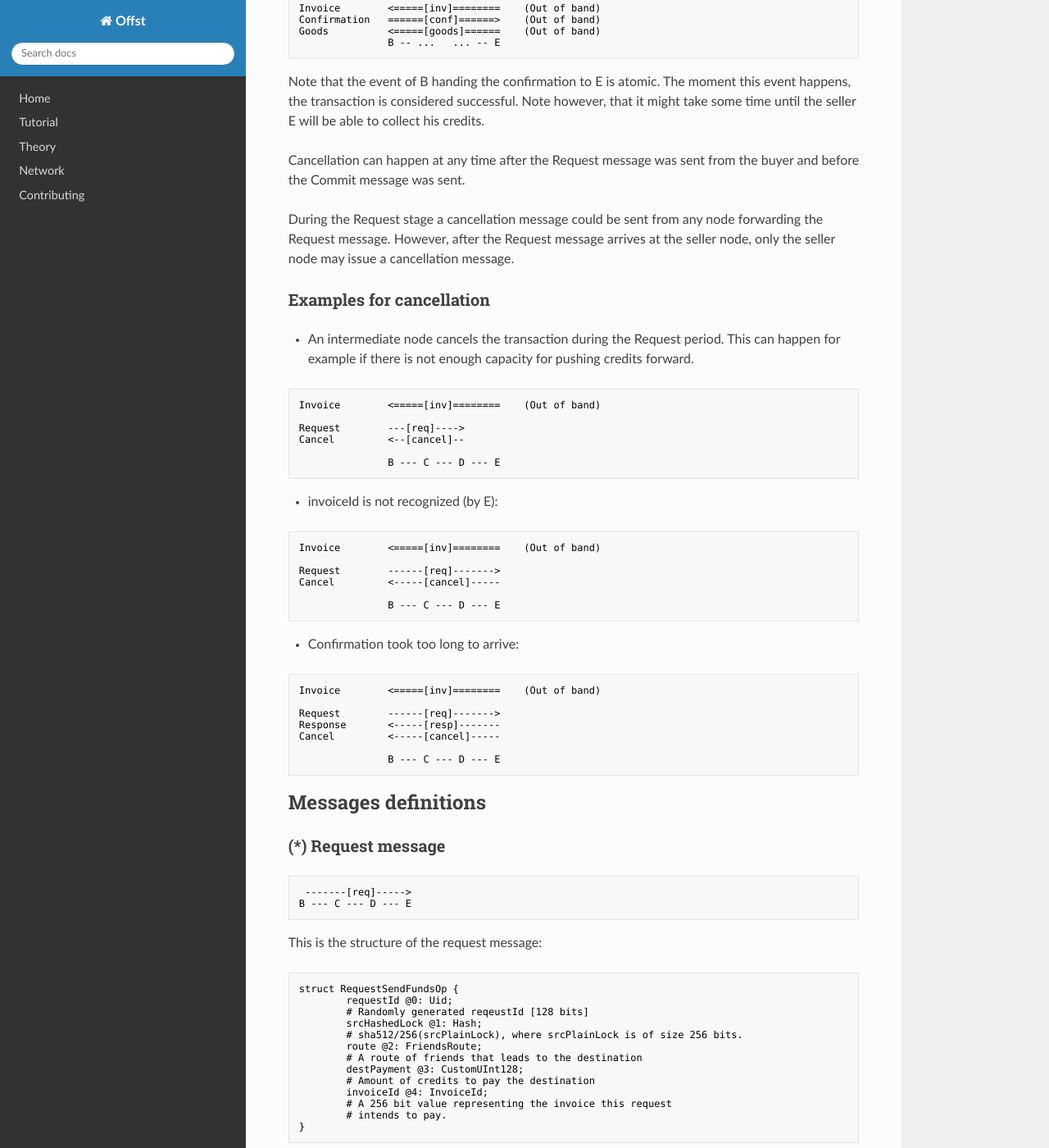
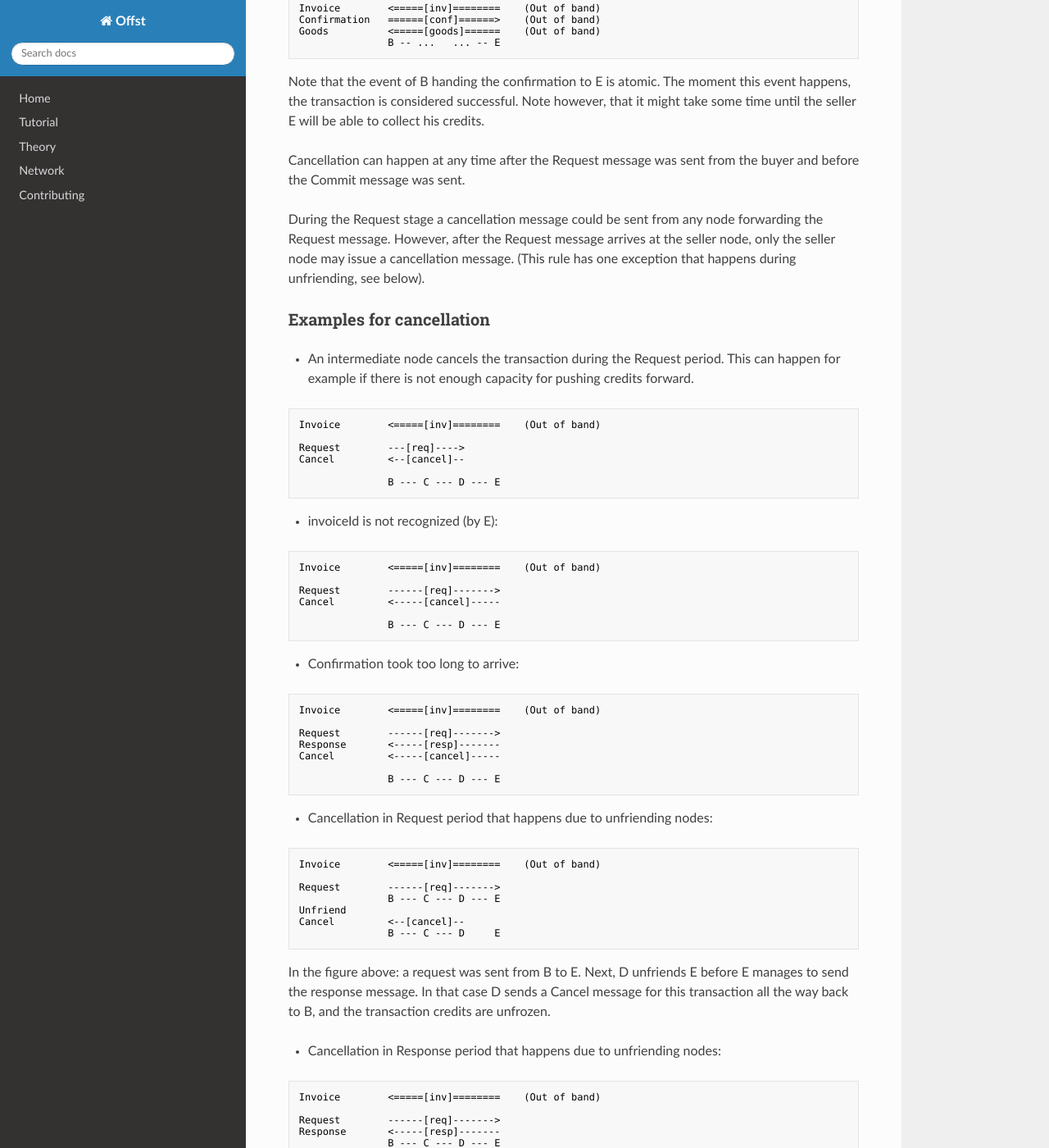
Before and after one commit to freedomlayer/offset_docs, an MkDocs documentation site: the page built from docs/atomic_proposal.md, in a window 1280 px wide and 1400 px high, scrolled down 3484 px. Shown: the whole window at 82% size. Built offline with MkDocs 1.6.1, drawn with Linux system fonts in a browser that asks for light colours; nearby versions of some CDN libraries; some of the changed text lies outside the part shown.

Commit message:
Added cancellation due to unfriending.

````diff
--- a/docs/atomic_proposal.md
+++ b/docs/atomic_proposal.md
@@ -195,7 +195,9 @@ buyer and before the Commit message was sent.
 
 During the Request stage a cancellation message could be sent from any node
 forwarding the Request message. However, after the Request message arrives at
-the seller node, only the seller node may issue a cancellation message.
+the seller node, only the seller node may issue a cancellation message. (This
+rule has one exception that happens during unfriending, see below).
+
 
 ### Examples for cancellation
 
@@ -234,6 +236,37 @@ Response       <-----[resp]-------
 Cancel         <-----[cancel]-----
 
                B --- C --- D --- E
+```
+
+- Cancellation in Request period that happens due to unfriending nodes:
+
+```text
+Invoice        <=====[inv]========    (Out of band)
+
+Request        ------[req]------->
+               B --- C --- D --- E
+Unfriend
+Cancel         <--[cancel]--
+               B --- C --- D     E
+```
+
+In the figure above: a request was sent from B to E. Next, D unfriends E before
+E manages to send the response message. In that case D sends a Cancel message
+for this transaction all the way back to B, and the transaction credits are
+unfrozen.
+
+
+- Cancellation in Response period that happens due to unfriending nodes:
+
+```text
+Invoice        <=====[inv]========    (Out of band)
+
+Request        ------[req]------->
+Response       <-----[resp]-------
+               B --- C --- D --- E
+Unfriend
+Cancel         <--[cancel]--
+               B --- C --- D     E
 ```
 
 
@@ -326,8 +359,12 @@ generated by the buyer. (A valid receipt must contain the secret
 
 A Cancel message may be sent back by any node during the Request period.
 After Request message arrived at the seller node and before the Commit
-message was sent, only the seller node may send a Cancel message. After the
-Commit message was sent, the transaction can not be cancelled.
+message was sent, only the seller node may send a Cancel message.
+In addition, any node may send a Cancel message to cancel ongoing transactions
+in case of unfriending a node (As long as the Commit message was not yet
+received).
+
+After the Commit message was received, the transaction can not be cancelled.
 
 If any node could not forward the request message, or the destination decided
 to cancel the transaction, a failure message will be sent back, beginning from
````
